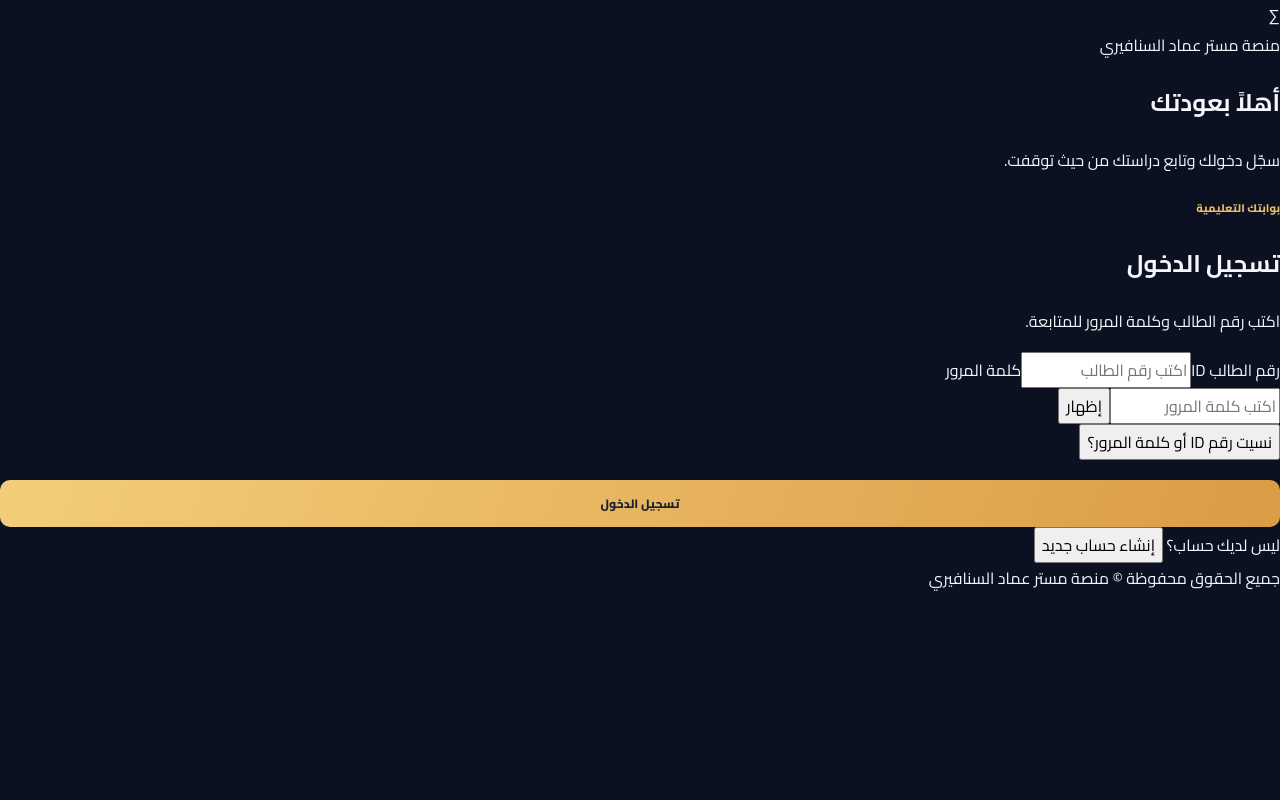
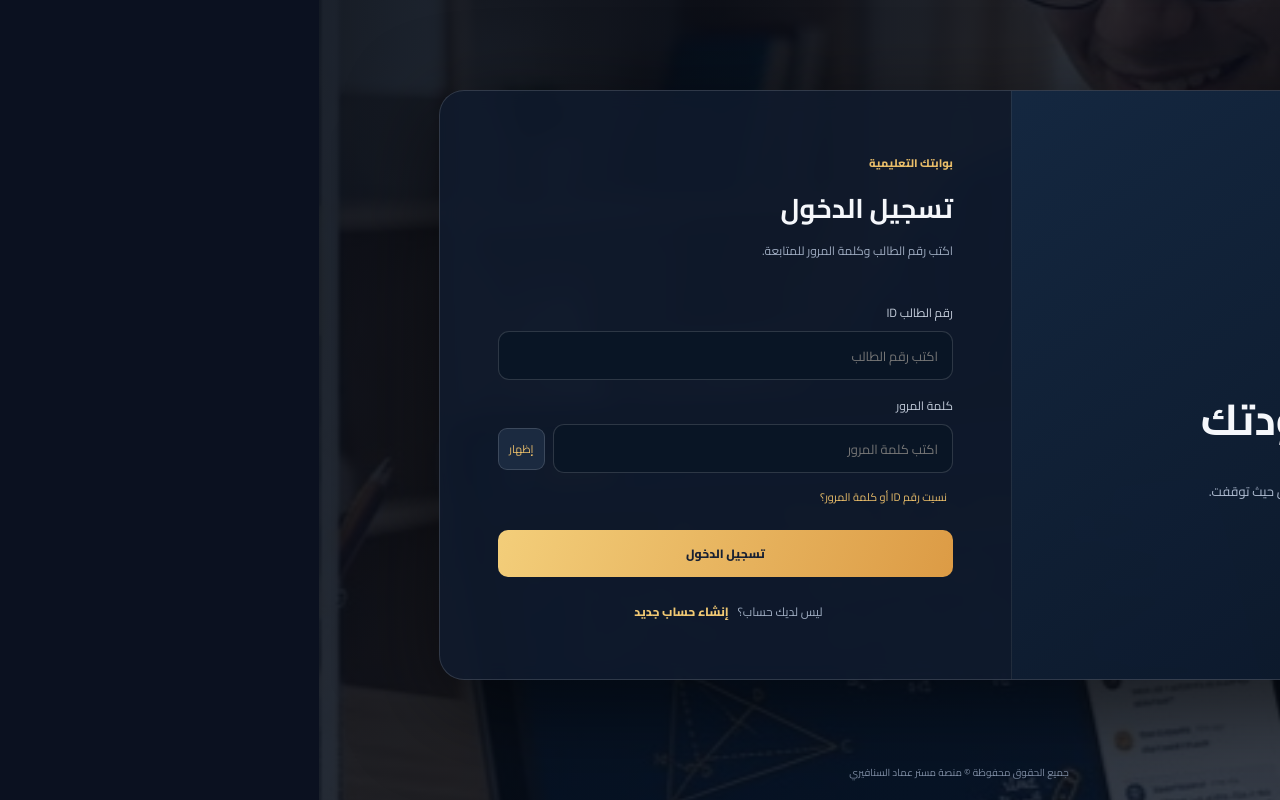
Before and after one commit to elgorfyousef95-droid/emad-math-platform, a React (Vite) app: page / in a window 1280 px wide. Built offline with nearby package versions, Linux system fonts and the light colour scheme.

Commit message:
style: build responsive welcome and auth layouts

```diff
--- a/src/style.css
+++ b/src/style.css
@@ -13,3 +13,46 @@
 .modal{background-image:linear-gradient(rgba(9,16,29,.93),rgba(9,16,29,.95)),url('/1001.jpg');background-size:cover;background-position:center}
 .auth-box input:focus,.auth-box select:focus{border-color:#e9bd69;box-shadow:0 0 0 3px rgba(233,189,105,.12)}
 @media(max-width:680px){.welcome{background-position:center}.auth-box{padding:21px 17px}.modal{padding:20px}}
+
+
+/* Welcome and dedicated authentication screens */
+.splash-screen{position:fixed;inset:0;min-height:100svh;overflow:hidden;display:grid;place-items:center;background:#091321 url('/1000.jpg') center/cover no-repeat;color:#fff;isolation:isolate}
+.splash-shade{position:absolute;inset:0;background:linear-gradient(135deg,rgba(5,12,24,.78),rgba(7,15,29,.56) 48%,rgba(5,11,21,.82));z-index:-1}
+.splash-center{text-align:center;width:min(90%,680px);padding:28px;animation:splashAppear .8s ease both}
+.splash-mark,.auth-brand-mark{width:88px;height:88px;margin:0 auto 22px;border-radius:27px;display:grid;place-items:center;background:linear-gradient(145deg,#f5d58e,#d89b49);color:#142033;font-size:58px;font-weight:900;box-shadow:0 14px 55px #e6b85b3d}
+.splash-eyebrow{font-size:13px;color:#f1d18c;letter-spacing:1px;margin:0 0 9px}
+.splash-center h1{font-size:clamp(27px,5vw,52px);margin:0;font-weight:900}
+.splash-line{display:block;width:72px;height:3px;border-radius:9px;background:#e9bd69;margin:20px auto}
+.splash-caption{color:#e4e9f2;font-size:clamp(13px,2vw,17px);margin:0}
+.splash-bottom{position:absolute;bottom:max(25px,env(safe-area-inset-bottom));font-size:11px;color:#ffffffb8}
+@keyframes splashAppear{from{opacity:0;transform:translateY(13px) scale(.98)}to{opacity:1;transform:translateY(0) scale(1)}}
+.auth-screen{position:relative;min-height:100svh;display:grid;place-items:center;padding:28px 18px 58px;background:#091321;color:#f5f7fb;isolation:isolate}
+.auth-screen-bg{position:absolute;inset:0;z-index:-1;background:linear-gradient(120deg,rgba(5,12,24,.91),rgba(7,15,28,.78)),url('/1001.jpg') center/cover no-repeat}
+.auth-layout{width:min(1040px,100%);min-height:590px;display:grid;grid-template-columns:.9fr 1.1fr;border:1px solid #ffffff24;border-radius:25px;overflow:hidden;background:#101b2dd9;box-shadow:0 25px 90px #0008;backdrop-filter:blur(10px)}
+.auth-brand-panel{padding:45px;display:flex;flex-direction:column;justify-content:center;background:linear-gradient(145deg,#152943e8,#0b1729e8);border-left:1px solid #ffffff17}
+.auth-brand-panel .auth-brand-mark{margin:0 0 28px;width:72px;height:72px;font-size:46px;border-radius:22px}
+.auth-brand-panel>span{font-size:12px;color:#e9bd69;font-weight:800}
+.auth-brand-panel h1{font-size:clamp(27px,4vw,43px);line-height:1.4;margin:14px 0}
+.auth-brand-panel p{color:#aebbd0;line-height:2;font-size:13px;max-width:340px}
+.auth-form-panel{padding:42px clamp(22px,5vw,58px);display:flex;flex-direction:column;justify-content:center}
+.auth-form-heading h2{font-size:27px;margin:7px 0}
+.auth-form-heading p{color:#9eabc0;font-size:12px;line-height:1.9;margin:0 0 25px}
+.auth-form-panel label{display:block;color:#c3ccda;font-size:12px;margin:14px 0 7px}
+.auth-form-panel input{width:100%;min-height:49px;border:1px solid #ffffff25;border-radius:11px;background:#091525;color:white;padding:0 14px;outline:none;font-size:13px}
+.auth-form-panel input:focus{border-color:#e9bd69;box-shadow:0 0 0 3px #e9bd691c}
+.password-field{display:flex;align-items:center;gap:8px}
+.password-field input{flex:1;min-width:0}
+.password-field button{border:1px solid #ffffff25;border-radius:9px;background:#1b2a40;color:#e9bd69;padding:10px;font-size:11px}
+.auth-forgot{display:block;margin:13px 0 2px auto;border:0;background:none;color:#e9bd69;font-size:11px}
+.auth-switch-row{text-align:center;color:#9eabc0;font-size:12px;margin-top:22px}
+.auth-switch-row button{border:0;background:none;color:#f0c873;font-weight:800;font-size:12px}
+.auth-notice{margin-top:13px;padding:12px;border:1px solid #e9bd6945;border-radius:10px;background:#e9bd6910;color:#f0d28f;font-size:11px;line-height:1.8}
+.signup-intro-card{padding:17px;border:1px solid #e9bd6940;border-radius:13px;background:#e9bd690d}
+.signup-intro-card b{font-size:13px;color:#f1cf86}
+.signup-intro-card p{font-size:11px;line-height:1.9;color:#aebbd0;margin:6px 0 0}
+.signup-preview-steps{display:grid;grid-template-columns:1fr 1fr;gap:9px;margin:18px 0}
+.signup-preview-steps span{padding:10px;border:1px solid #ffffff18;border-radius:9px;color:#8f9db3;font-size:10px}
+.signup-preview-steps .current{border-color:#e9bd69;color:#f0cb7b;background:#e9bd6910}
+.auth-footer{position:absolute;bottom:18px;color:#7f8da4;font-size:10px;text-align:center}
+@media(max-width:720px){.auth-screen{padding:14px 12px 48px}.auth-layout{grid-template-columns:1fr;min-height:0;border-radius:19px}.auth-brand-panel{padding:22px 22px 18px;border-left:0;border-bottom:1px solid #ffffff17;text-align:center;align-items:center}.auth-brand-panel .auth-brand-mark{width:55px;height:55px;font-size:36px;border-radius:17px;margin:0 0 12px}.auth-brand-panel h1{font-size:23px;margin:7px 0}.auth-brand-panel p{margin:0;font-size:11px}.auth-form-panel{padding:25px 21px 28px}.auth-form-heading h2{font-size:23px}.auth-footer{font-size:9px;bottom:12px}}
+@media(max-height:720px){.auth-screen{align-items:start}.auth-layout{margin:auto}.auth-brand-panel{padding-top:25px;padding-bottom:25px}.auth-form-panel{padding-top:25px;padding-bottom:25px}}
```
